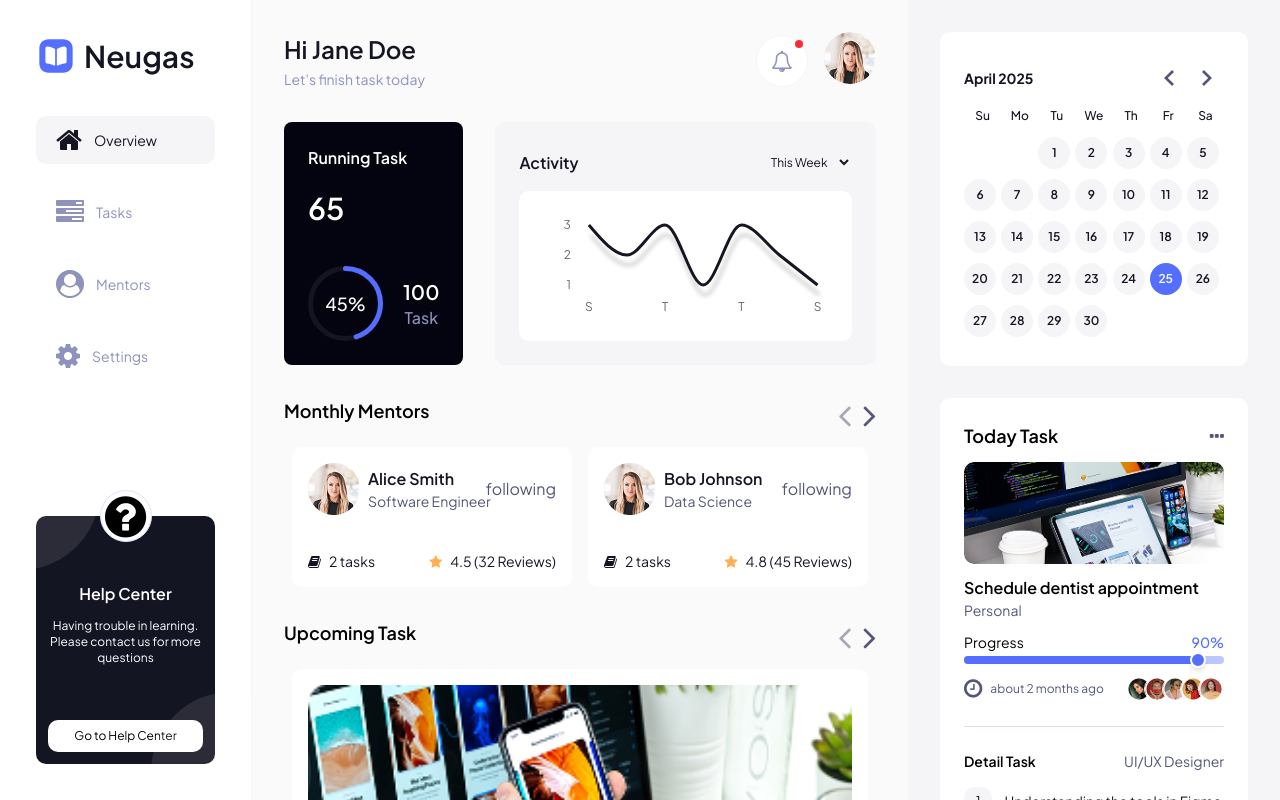
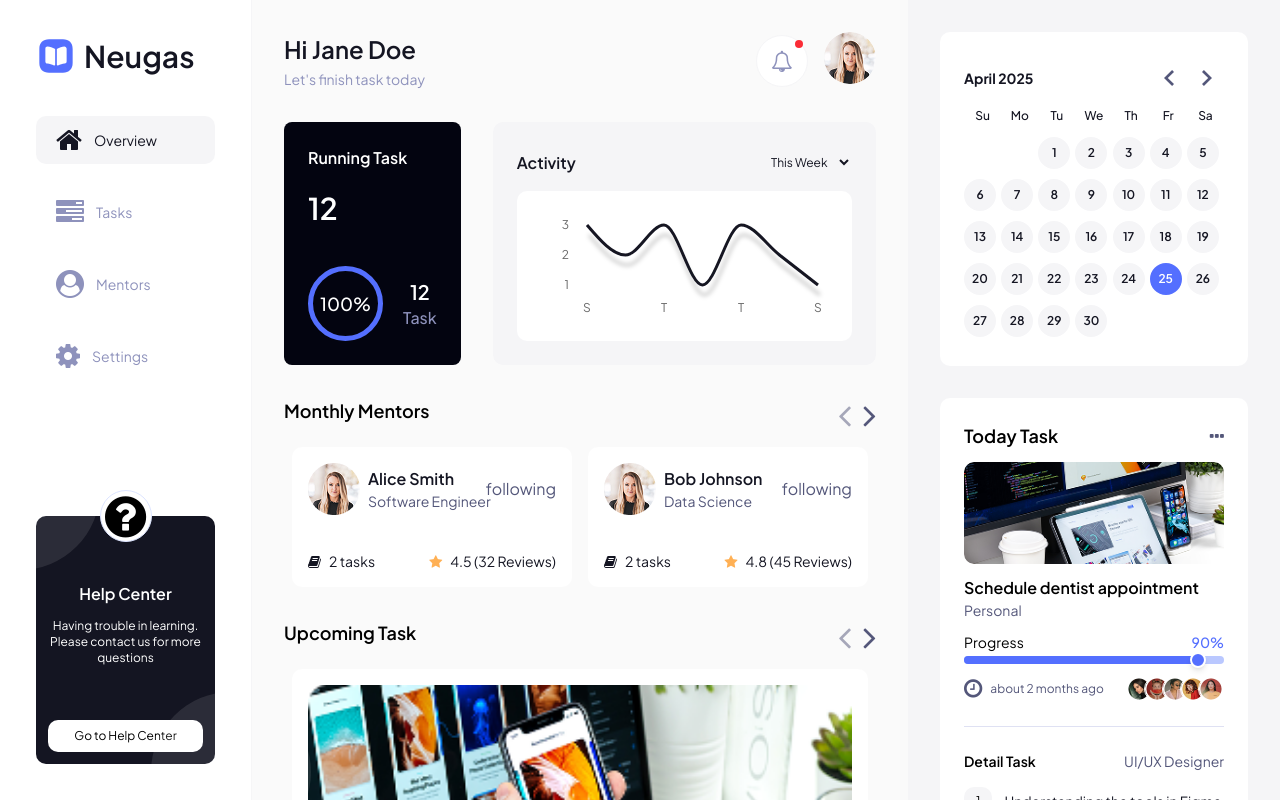
Before and after one commit to Evans-Asiedu/task-management, a React (Vite) app: page / in a window 1280 px wide. Shown: the top 800 px of the page. Built offline with nearby package versions, Linux system fonts and the light colour scheme.

Commit message:
exprimenting

```diff
--- a/src/components/RunningTask.jsx
+++ b/src/components/RunningTask.jsx
@@ -1,12 +1,18 @@
 import React from "react";
-import { runningTasks } from "src/data";
+import { data } from "src/data";
 
 const RunningTask = () => {
+  const totalTasks = data?.tasks?.length || 0;
+  const runningTask = data.tasks.filter((task) => task.progress < 100).length || 0;
+  const completedTasks = data.tasks.filter((task) => task.progress === 100).length || 0;
+  const runningPercent = runningTask ? Math.round((runningTask / totalTasks) * 100) : 0;
+
+  //const [progress, setProgress] = useState(45);
   const size = 75;
   const strokeWidth = 5;
   const radius = (size - strokeWidth) / 2;
   const circumference = 2 * Math.PI * radius;
-  const offset = circumference - (runningTasks.remainingTasks / 100) * circumference;
+  const offset = circumference - (runningPercent / 100) * circumference;
 
 
   return (
@@ -15,7 +21,7 @@ const RunningTask = () => {
         <h2 className="text-base font-semibold text-primary-0 ">
           Running Task
         </h2>
-        <h2 className="text-3xl font-semibold text-primary-0 ">{runningTasks.running}</h2>
+        <h2 className="text-3xl font-semibold text-primary-0 ">{runningTask}</h2>
       </div>
 
       <div className="flex items-center justify-between gap-5">
@@ -44,12 +50,12 @@ const RunningTask = () => {
           {/* Progress Text */}
           <div className="absolute text-center">
             <span className="text-lg font-medium  text-primary-0">
-              {runningTasks.remainingTasks}%
+              {runningPercent}%
             </span>
           </div>
         </div>
         <div className="flex flex-col justify-center items-center">
-          <h2 className="text-xl font-semibold">{runningTasks.allTasks}</h2>
+          <h2 className="text-xl font-semibold">{totalTasks}</h2>
           <p className="text-base font-medium text-secondary-300 ">Task</p>
         </div>
       </div>
```
